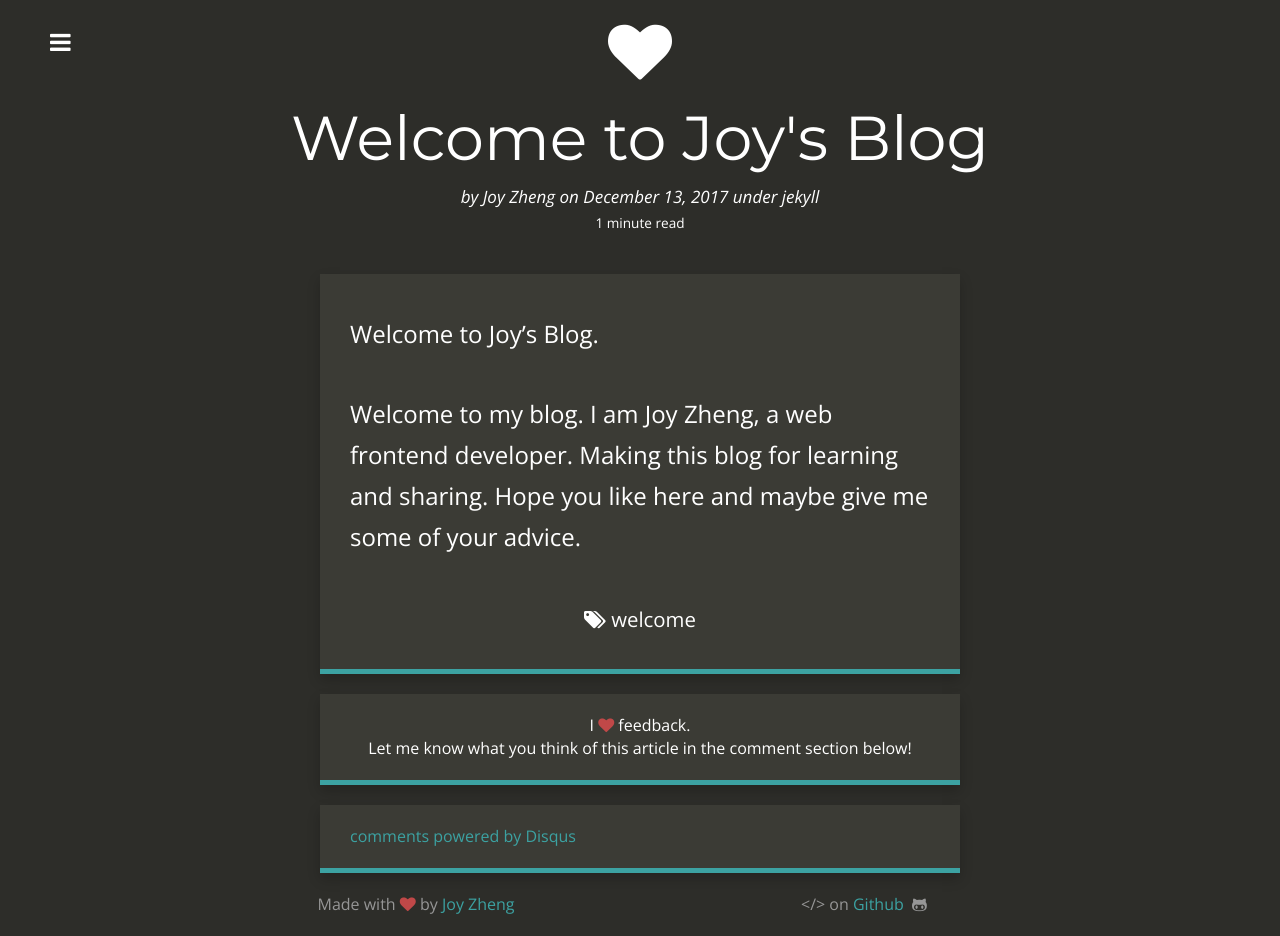
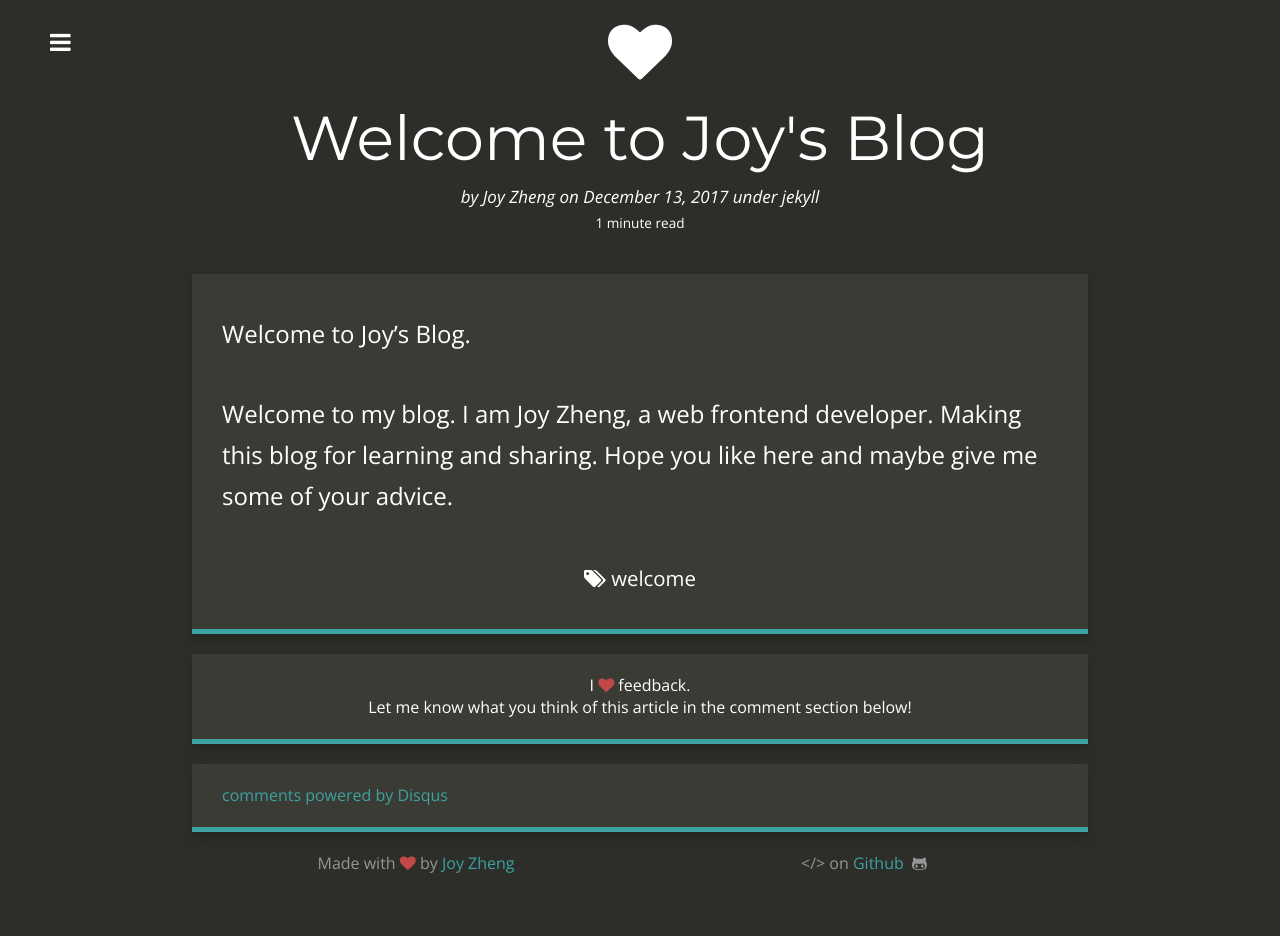
Before and after one commit to zhengjynicolas/zhengjynicolas.github.io, a Jekyll site: the page built from _posts/2017-12-13-welcome-to.md, in a window 1280 px wide. Built offline with Jekyll 4.4.1, drawn with Linux system fonts in a browser that asks for light colours; nearby versions of some CDN libraries; comment, search, counter and statistics services are not loaded; after the commit the page ends 900 px from its top, so only the background shows below that.

Commit message:
main content size justify.

```diff
--- a/css/style.scss
+++ b/css/style.scss
@@ -526,8 +526,8 @@ ul {
 		}
 
 		@media (min-width: $screen-lg-min) {
-			width: 50%;
-			margin-left: 25%;
+			width: 70%;
+			margin-left: 15%;
 		}
 
 		.thumb {
```
